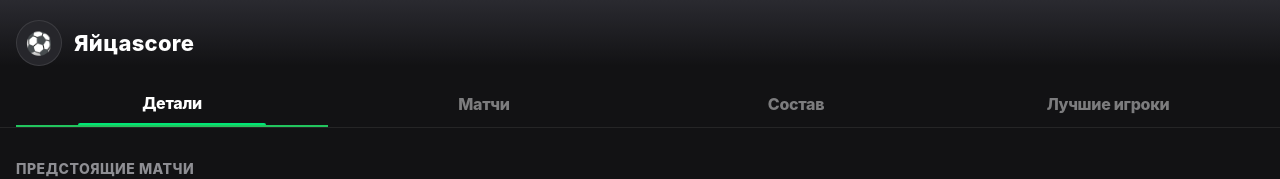
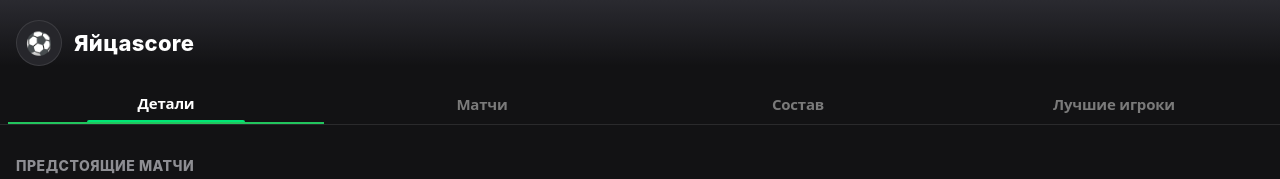
Before and after one commit to rhy806/my-yard-sofascore, a plain HTML site: page index.html in a window 1280 px wide. Shown: the top 179 px of the page. Drawn offline with nearby package versions, Linux system fonts and the light colour scheme; a script that the page names is missing.

Commit message:
Update index.html

```diff
--- a/index.html
+++ b/index.html
@@ -87,22 +87,22 @@
     }
 
 /* =========================================================
-   ✨ ОБНОВЛЕННОЕ МЕНЮ (Крупный жирный шрифт + аккуратная полоска)
+   ✨ ТОЧНЫЙ СТИЛЬ МЕНЮ (Как на скриншоте)
    ========================================================= */
 
-/* Контейнер с равными боковыми отступами */
+/* Контейнер вкладок */
 .top-nav-tabs {
   display: flex !important;
   width: 100% !important;
   background: transparent !important;
-  border-bottom: 1px solid rgba(255, 255, 255, 0.08) !important;
+  border-bottom: 1px solid rgba(255, 255, 255, 0.1) !important;
   margin: 0 !important;
-  padding: 0 16px !important; /* Симметричные отступы от краёв */
+  padding: 0 8px !important;
   box-sizing: border-box !important;
-  justify-content: space-between !important;
+  justify-content: space-around !important; /* Равномерное распределение */
 }
 
-/* Все кнопки меню */
+/* Кнопки меню */
 .top-nav-tabs .top-tab-btn {
   flex: 1 !important;
   position: relative !important;
@@ -111,52 +111,43 @@
   outline: none !important;
   box-shadow: none !important;
 
-  /* 🔥 Новый крупный шрифт высокой плотности */
-  font-family: "Montserrat", "Inter", system-ui, -apple-system, sans-serif !important;
-  font-size: 16px !important;           /* Увеличили размер шрифта (было 14px) */
-  font-weight: 800 !important;           /* Сделали максимально жирным */
-  letter-spacing: -0.3px !important;     /* Легкая плотная утяжка букв */
+  font-family: system-ui, -apple-system, "Segoe UI", Roboto, Helvetica, Arial, sans-serif !important;
+  font-size: 15px !important;
+  font-weight: 700 !important;           /* Плотный жирный шрифт */
+  letter-spacing: -0.2px !important;
   line-height: 1.2 !important;
 
-  color: rgba(255, 255, 255, 0.45) !important; /* Приглушённый серый для неактивных */
-  padding: 12px 4px 12px 4px !important;
+  color: #7a7a7a !important;             /* Приглушенный серый для неактивных */
+  padding: 12px 6px 10px 6px !important;
   text-align: center !important;
   cursor: pointer !important;
   white-space: nowrap !important;
   -webkit-tap-highlight-color: transparent !important;
-  transition: color 0.15s ease !important;
 }
 
-/* Эффект наведения */
-.top-nav-tabs .top-tab-btn:hover {
-  color: rgba(255, 255, 255, 0.75) !important;
-}
-
-/* Скрытие линий у неактивных кнопок */
+/* Отключение линий у неактивных */
 .top-nav-tabs .top-tab-btn:not(.active)::after {
   display: none !important;
   content: none !important;
 }
 
-/* 🌟 АКТИВНАЯ ВКЛАДКА */
+/* Активная вкладка */
 .top-nav-tabs .top-tab-btn.active {
-  color: #ffffff !important; /* Сочный чистый белый цвет */
+  color: #ffffff !important;             /* Чистый белый текст */
 }
 
-/* 🔹 Уменьшенная аккуратная зелёная полоска */
+/* Аккуратная зелёная полоска по центру под активным словом */
 .top-nav-tabs .top-tab-btn.active::after {
   content: '' !important;
   display: block !important;
   position: absolute !important;
   bottom: 0 !important;
-
-  /* Делаем полоску не на всю ширину кнопки, а по центру (60% от ширины) */
-  left: 20% !important;
-  width: 60% !important;
-
-  height: 2px !important;                 /* Тонкая аккуратная высота (было 3px) */
-  background-color: #00e676 !important;   /* Яркий зелёный */
-  border-radius: 2px 2px 0 0 !important;   /* Небольшое округление */
+  left: 50% !important;
+  transform: translateX(-50%) !important; /* Строго по центру */
+  width: 50% !important;                  /* Ширина полоски */
+  height: 2.5px !important;               /* Тонкая и изящная */
+  background-color: #00e676 !important;   /* Сочный зелёный */
+  border-radius: 3px 3px 0 0 !important;
 }
 
     .tab-content { display: none; padding: 16px; }
```
